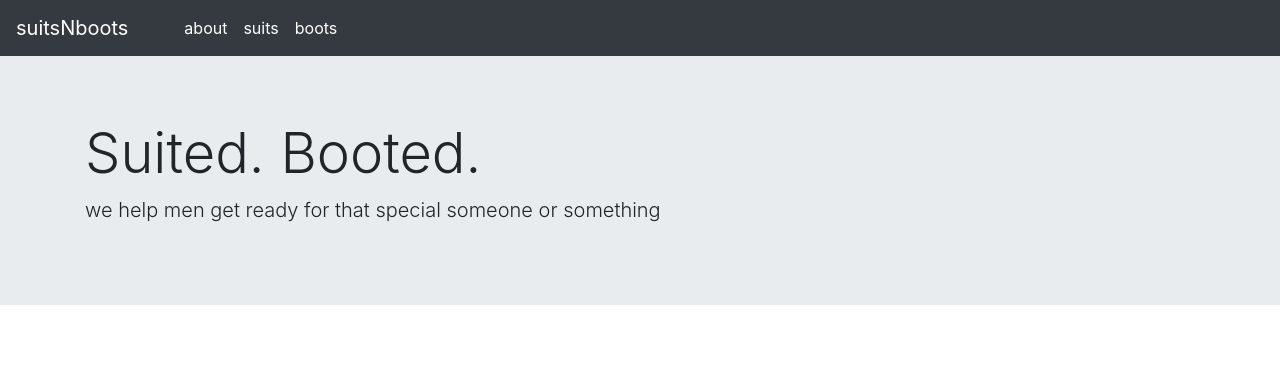
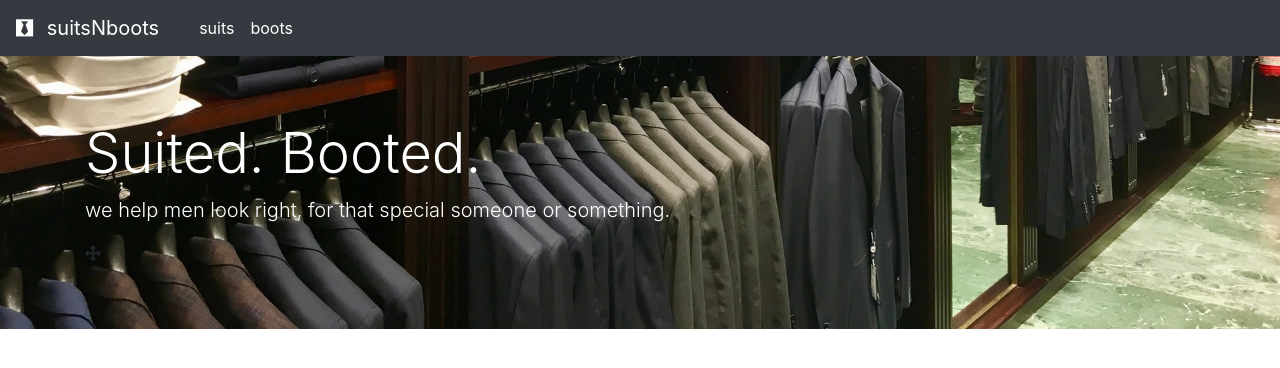
Before and after one commit to Sanjeev-Chadeesingh/suitedBooted, a website: page index.html in a window 1280 px wide. Drawn offline with nearby package versions, Linux system fonts and the light colour scheme.

Commit message:
successgit status! at integrating, header made, folder structure made, getting there

```diff
--- a/index.html
+++ b/index.html
@@ -4,13 +4,14 @@
     <meta charset="UTF-8">
     <meta name="viewport" content="width=device-width, initial-scale=1.0">
     <link rel="stylesheet" href="https://stackpath.bootstrapcdn.com/bootstrap/4.5.0/css/bootstrap.min.css" integrity="sha384-9aIt2nRpC12Uk9gS9baDl411NQApFmC26EwAOH8WgZl5MYYxFfc+NcPb1dKGj7Sk" crossorigin="anonymous">
+    <link rel="stylesheet" type="text/css" href="https://stackpath.bootstrapcdn.com/font-awesome/4.7.0/css/font-awesome.min.css">
     <link rel="stylesheet" type="text/css" href="css/style.css">
     <title>Document</title>
 </head>
 <body>
 
     <nav class="navbar navbar-expand-md navbar-dark bg-dark">
-        <a class="navbar-brand mr-5" href="#">suitsNboots</a>
+        <a class="navbar-brand" href="#"><span><i class="fa fa-black-tie big mr-2" aria-hidden="true"></i></span> suitsNboots</a>
         <button class="navbar-toggler" type="button" data-toggle="collapse" data-target="#navbarSupportedContent" aria-controls="navbarSupportedContent" aria-expanded="false" aria-label="Toggle navigation">
           <span class="navbar-toggler-icon"></span>
         </button>
@@ -18,7 +19,7 @@
         <div class="collapse navbar-collapse" id="navbarSupportedContent">
           <ul class="navbar-nav mr-auto">
             <li class="nav-item active">
-                <a class="nav-link" href="#">about</a>
+                <a class="nav-link" href="#"></a>
             </li>
             <li class="nav-item active">
                 <a class="nav-link" href="#">suits</a>
@@ -32,8 +33,9 @@
 
       <div class="jumbotron jumbotron-fluid">
         <div class="container">
-          <h1 class="display-4">Suited. Booted.</h1>
-          <p class="lead">we help men get ready for that special someone or something</p>
+          <h1 class="jumbotron__header display-4">Suited. Booted.</h1>
+          <p class="jumbotron__lead lead">we help men look right, for that special someone or something.</p>
+          <i class="fa fa-arrows" aria-hidden="true"></i>
         </div>
       </div>
 
--- /dev/null
+++ b/sass/layouts/_header.scss
@@ -0,0 +1,12 @@
+.jumbotron {
+    background-image: url(../../img/header-image.jpg);
+    background-size: cover;
+    background-repeat: no-repeat;
+    background-position: bottom;
+    &__header {
+        color: white;
+    }
+    &__lead {
+        color: white;
+    }
+}
--- a/sass/main.scss
+++ b/sass/main.scss
@@ -1,3 +1,7 @@
-.test {
-    color: blue;
-}
+@import "abstract/mixins";
+@import "abstract/variables";
+
+@import "base/base";
+@import "base/typography";
+
+@import "layouts/header";
```
Also changed, not shown: css/style.css, img/header-image.jpg (added), sass/abstract/_mixins.scss (added), sass/abstract/_variables.scss (added), sass/base/_base.scss (added), sass/base/_typography.scss (added).
